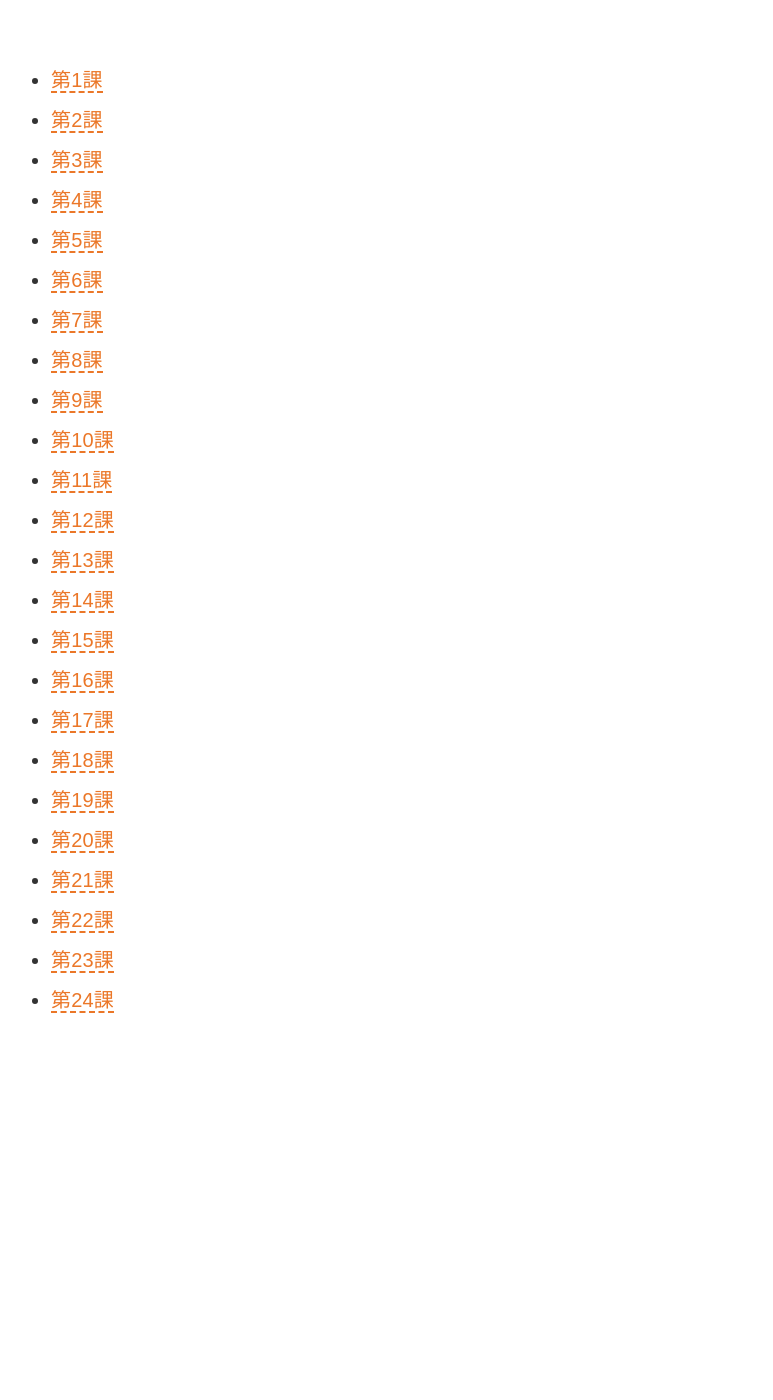
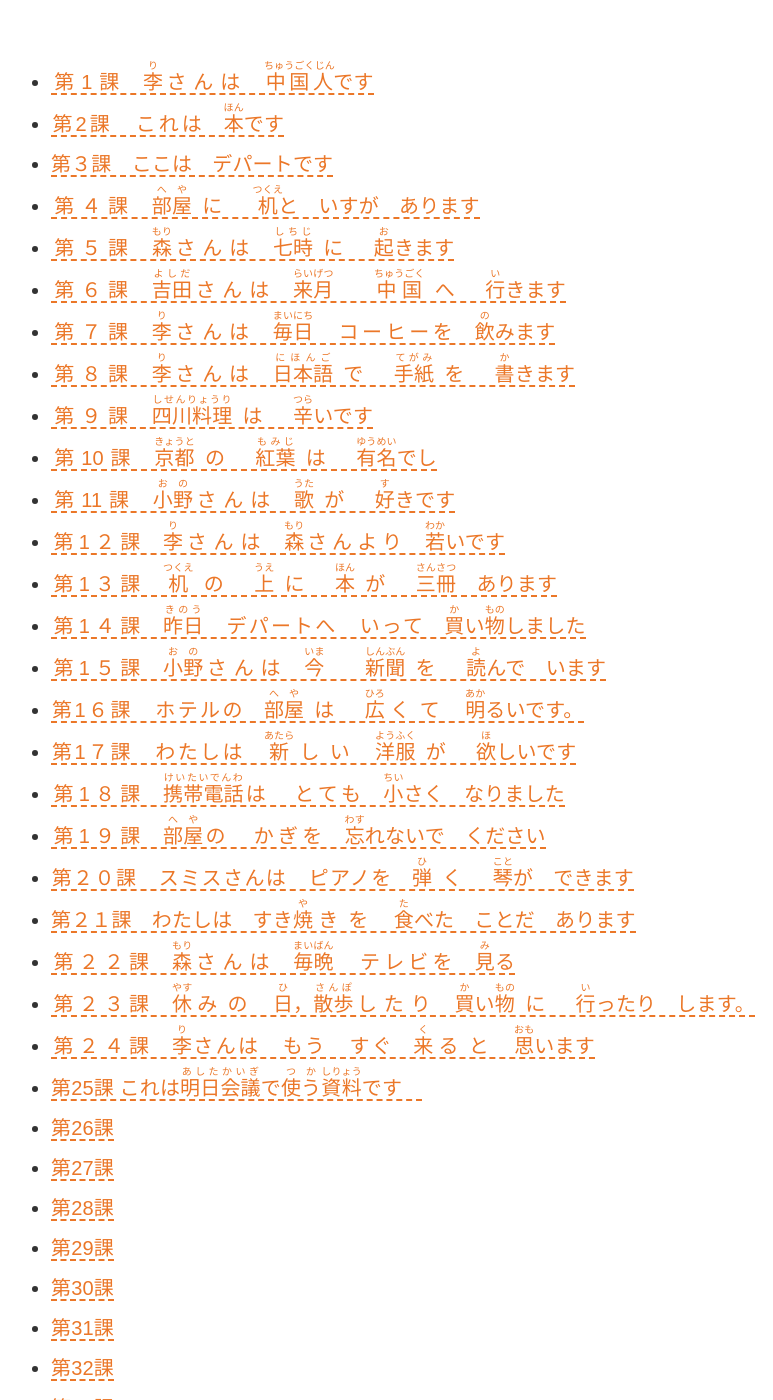
Before and after one commit to wizicer/LearnJapan, a Jekyll site: the page built from uwp/menu.md, in a window 1280 px wide and 1400 px high. Shown: the whole window, without its empty margins (229-1002 px from the left). Built offline with Jekyll 4.4.1, drawn with Linux system fonts in a browser that asks for light colours; some of the changed text lies outside the part shown.

Commit message:
initialize lesson 25

```diff
--- a/_data/lessons.yml
+++ b/_data/lessons.yml
@@ -1906,3 +1906,77 @@ l24:
     * 小野：行，一定去。到时候(咱们)一起看京剧吧。小李，请多保重。
     * 　森：我什么时候也要到北京去的。小李，路上小心。“再见!"
     * 　李：再见。<下次>北京见。
+l25:
+  basic4: |
+    > * これは!明日(あした)!会議(かいぎ)で!使う(つか　)!資料(しりょう)です
+    > * !私(わたし)は!明日(あした)!乗る(の　)!飛行機(ひこうき)は!中国(ちゅうごく)!航空(こうくう)です
+    > * !中国(ちゅうごく)で!買っ(か　)たＣＤを!友達(ともだち)に!貸し(か　)ました
+    > * !操作(そうさ)が!簡単(かんたん)なパソコンが!欲しい(ほ　　)です
+  basicc: |
+    * Ａ　!甲(かぶと)：!李(り)さん，この!人(ひと)はだれですか。
+    * 　　!乙(おつ)：その!人(ひと)は!中国(ちゅうごく)でとても!人気(にんき)がある!女優(じょゆう)です。
+    * Ｂ　!甲(かぶと)：あの!窓(まど)のところにいる!人(ひと)はだれですか。
+    * 　　!乙(おつ)：あれは!受付(うけつけ)の!戴()さんですよ。
+    * Ｃ　!甲(かぶと)：!何(なに)をしているんですか。
+    * 　　!乙(おつ)：!昨日(きのう)!李(り)さんにもらった!本(ほん)を!読ん(よ　)でいます。
+    * Ｄ　!甲(かぶと)：この!会社(かいしゃ)で!歌(うた)がいちばん!上手(じょうず)な!人(ひと)は!誰(だれ)ですか。
+    * 　　!乙(おつ)：!森(もり)さんだと!思い(おも　)ます。
+  contitle: >
+    !北京(ぺきん)!市街(しがい)ヘ
+  context: |
+    * -
+    * -
+    * !森(もり)：!今日(きょう)!泊まる(と　　)ホテルは!天(てん)!安(やす)!飯店(はんてん)でしたね。
+    * !李(り)：ええ。１!か月(　げつ)ぐらいホテルに!泊まっ(と　　)てください。ゆっくり!住む(す　)を!探し(さが　)ましょう。
+    * -
+    * !森(もり)：ずいぶんまっすぐな!道路(どうろ)ですね。
+    * !馬(うま)：これは!空港(くうこう)と!北京(ぺきん)!市街(しがい)をむすぶ!高速(こうそく)!道路(どうろ)で，!市街(しがい)までだいたい３０!分(ふん)ぐらいです。
+    * -
+    * !森(もり)：あっ，これ，!日本(にっぽん)の!歌(うた)ですね。
+    * !馬(うま)：はい，そうです。!日本人(にっぽんじん)の!友達(ともだち)にもらったＣＤです。
+    * !森(もり)：!日本(にっぽん)の!歌(うた)ガ!好き(す　)なんですか。
+    * !馬(うま)：ええ，!大好き(だいす　)です。!中国(ちゅうごく)には!日本(にっぽん)の!歌(うた)ガ!好き(す　)な!人(ひと)ガたくさんいますよ。
+    * -
+    * !森(もり)：あそこにある!大きな(おお　　)!白い(しろ　)!建物(たてもの)は!何(なに)ですか。
+    * !李(り)：あれは!最近(さいきん)できた!建物(たてもの)ですね。!馬(うま)さん!知っ(し　)ていますか。
+    * !馬(うま)：ああ，あれは!自動車(じどうしゃ)の!部品(ぶひん)!工場(こうじょう)ですよ。
+    * -
+    * !森(もり)：だいぶ!車(くるま)ガ!多く(おお　)なりましたね。
+    * !馬(うま)：ええ，!今(いま)!走っ(はし　)ている!道路(どうろ)は三!環(わ)!路(ろ)ですガ，このあたりはよく!渋滞(じゅうたい)します。
+    * !李(り)：三!環(わ)!路(ろ)は!北京(ぺきん)でいちばん!交通(こうつう)!量(りょう)ガ!多い(おお　)!道路(どうろ)ですからね。
+  basic4t: |
+    > * 这是明天要用的资料。
+    > * 我明天乘坐的飞机是中国航空公司（的）
+    > * （我）把在中国买的CD借给朋友了。
+    > * （我）想要操作简单的个人电脑。
+  basicct: |
+    * A 　甲：小李，这个人是谁？
+    * 　　乙：那个人是在中国很受欢迎的女演员。
+    * B 　甲：在（那个）窗户那儿的人是谁啊？
+    * 　　乙：那是接待处的小戴。
+    * C 　甲：（你）在干什么？
+    * 　　乙：（我）在读昨天小李送我的书。
+    * D 　甲：在这个公司里歌唱得最好的人是谁？
+    * 　　乙：我想是森先生。
+  contitlet: 去北京市内
+  contextt: |
+    *     森健太郎到北京的那天，小李和北京分公司的职员马国祥去机场迎接。寒暄后，由小马开车，三人去了市内宾馆。
+    * （上了车）
+    * 森：今天入住的宾馆是天安饭店，对吧。
+    * 李：是的，请你先在宾馆住一个月左右，慢慢找住处吧。
+    * （上了高速公路）
+    * 森：这条路真直啊。
+    * 马：这是连接机场和北京市区的高速公路，到市区大约要30分钟左右。
+    * （车内响起日语歌曲）
+    * 森：哎，这是日本歌啊。
+    * 马：是的。日本朋友送给我的CD。
+    * 森：（你）喜欢日本歌吗？
+    * 马：嗯，非常喜欢。中国有很多人喜欢日本歌儿的人。
+    * （高速公路两侧的几座大楼映入眼帘。森指着右侧前方的大楼问题……）
+    * 森：那座白色的大楼是什么？
+    * 李：那是最近盖好的（大楼）。小马，你知道（那）是什么楼吗？
+    * 马：啊，那是汽车零件制造厂。
+    * （接近北京市区，进入三环后开始堵车了）
+    * 森：车多起来了啊。
+    * 马：是啊。现在走的这条路〈是〉三环路，这一带经常堵车。
+    * 李：〈因为〉三环路在北京是交通流量最大的公路。
--- a/_includes/lesson.html
+++ b/_includes/lesson.html
@@ -1,7 +1,12 @@
 {% assign lesson = include.lesson %}
 <div id="l{{include.num}}" class="lesson" markdown="1">
 <div class="japan" markdown="1">
+{% if lesson.title %}
 # {{lesson.title}}
+{% else %}
+{% assign title = lesson.basic4 | newline_to_br | strip_newlines | split: '<br />' | first | remove: "> * " | prepend: "課 " | prepend: include.num | prepend: "第" %}
+# {{title}}
+{% endif %}
 ## 基本課文
 {{lesson.basic4}}
 
--- a/uwp/menu.md
+++ b/uwp/menu.md
@@ -3,27 +3,19 @@ layout: uwp
 category: class
 ---
 
-* [第1課](lesson1.html)
-* [第2課](lesson2.html)
-* [第3課](lesson3.html)
-* [第4課](lesson4.html)
-* [第5課](lesson5.html)
-* [第6課](lesson6.html)
-* [第7課](lesson7.html)
-* [第8課](lesson8.html)
-* [第9課](lesson9.html)
-* [第10課](lesson10.html)
-* [第11課](lesson11.html)
-* [第12課](lesson12.html)
-* [第13課](lesson13.html)
-* [第14課](lesson14.html)
-* [第15課](lesson15.html)
-* [第16課](lesson16.html)
-* [第17課](lesson17.html)
-* [第18課](lesson18.html)
-* [第19課](lesson19.html)
-* [第20課](lesson20.html)
-* [第21課](lesson21.html)
-* [第22課](lesson22.html)
-* [第23課](lesson23.html)
-* [第24課](lesson24.html)
+<ul>
+{% for lid in (1..48) %}
+{% assign id = lid | prepend: 'l' %}{% assign lesson = site.data.lessons[id] %}
+{% if lesson.title %}{% assign title = lesson.title %}
+{% else %}{% assign title = lesson.basic4 | newline_to_br | strip_newlines | split: '<br />' | first | remove: "> * " | prepend: "課 " | prepend: lid | prepend: "第" %}
+{% endif %}
+<li class="japan"><a href="lesson{{lid}}.html">{{title}}</a></li>{% endfor %}
+</ul>
+
+<script>
+$(document).ready(function() {
+  $('a').each(function() {
+    $(this).html(japanruby($(this).html()));
+  });
+});
+</script>
```
Also changed, not shown: uwp/lesson25.md (added, +5 -0 lines).
